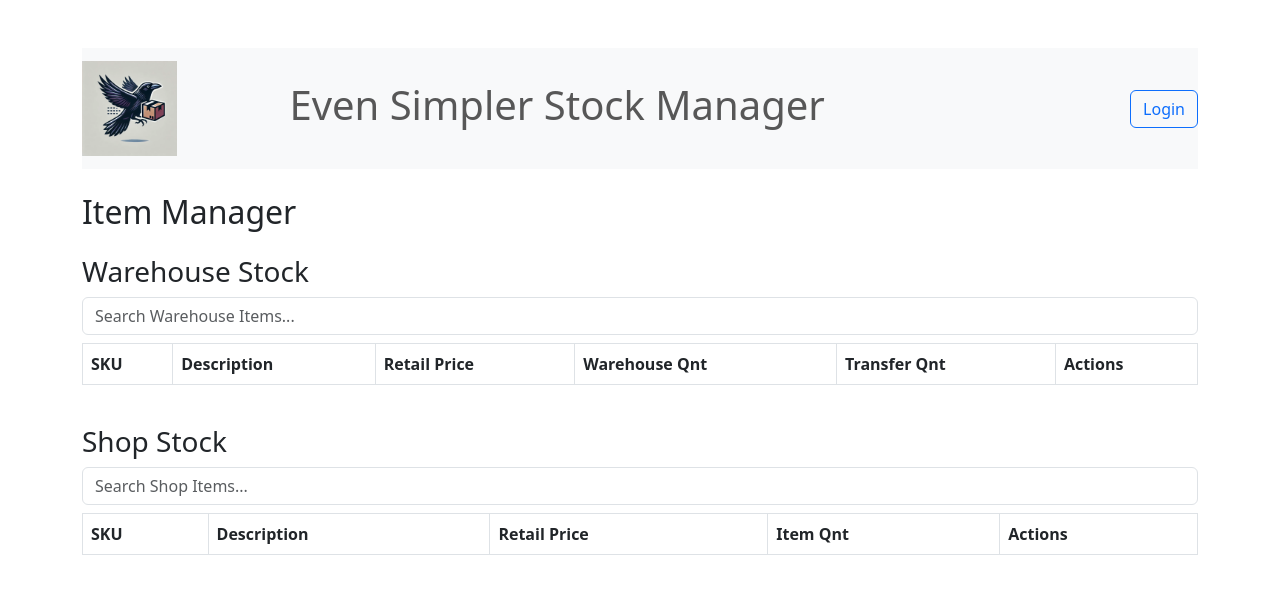
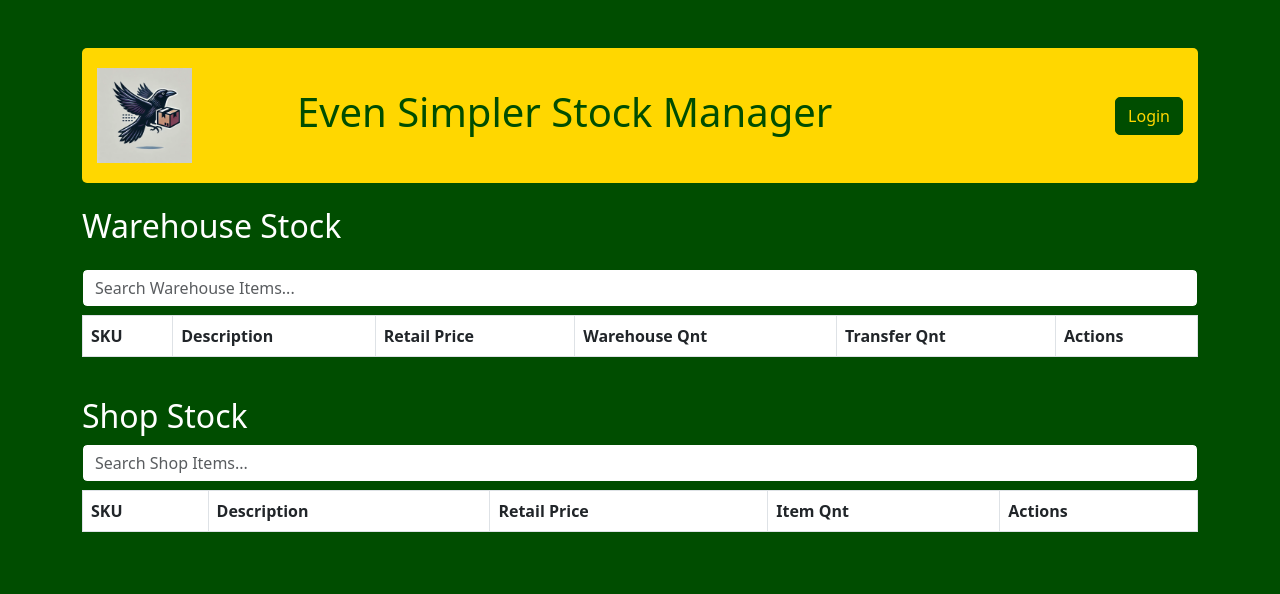
Before and after one commit to ConsciousUniverse/simpler-stock-management, a Django app: page / in a window 1280 px wide. Shown: the top 594 px of the page. Run offline with Django 5.2, Linux system fonts and the light colour scheme; a user stored in the database is signed in; data comes from the database, SQL or seed files in the repository; both versions use the stored data as it was after the commit; lists and menus that the app fills with data are empty.

Commit message:
Add styling.

```diff
--- a/templates/index.html
+++ b/templates/index.html
@@ -8,6 +8,105 @@
     <title>Item Manager</title>
     <link href='https://cdn.jsdelivr.net/npm/bootstrap@5.3.0/dist/css/bootstrap.min.css' rel='stylesheet'>
     <script src='https://code.jquery.com/jquery-3.6.0.min.js'></script>
+    <style>
+        :root {
+            --primary-color: #004d00; /* Darker Green */
+            --secondary-color: #FFD700; /* Gold */
+            --background-color: #004d00; /* Darker Green */
+            --text-color: #ffffff; /* White */
+            --border-radius: 5px; /* Slightly rounded corners */
+        }
+        body {
+            background-color: var(--background-color);
+            color: var(--text-color);
+        }
+        .navbar-light {
+            background-color: var(--secondary-color) !important;
+            padding: 15px;
+            border-radius: var(--border-radius);
+        }
+        .navbar-light .navbar-brand, .navbar-light .navbar-text, .navbar-light .nav-link {
+            color: var(--primary-color) !important;
+        }
+        .btn-outline-primary {
+            color: var(--secondary-color);
+            border-color: var(--secondary-color);
+            border-radius: var(--border-radius);
+        }
+        .btn-outline-primary:hover {
+            background-color: var (--secondary-color);
+            color: var(--primary-color);
+        }
+        .btn-warning {
+            background-color: var(--secondary-color);
+            border-color: var(--secondary-color);
+            color: var(--primary-color);
+            border-radius: var(--border-radius);
+        }
+        .btn-warning:hover {
+            background-color: var(--primary-color);
+            border-color: var(--primary-color);
+            color: var(--secondary-color);
+        }
+        .btn-info {
+            background-color: var(--secondary-color);
+            border-color: var(--secondary-color);
+            color: var(--primary-color);
+            border-radius: var(--border-radius);
+        }
+        .btn-info:hover {
+            background-color: var(--primary-color);
+            border-color: var(--primary-color);
+            color: var(--secondary-color);
+        }
+        .btn-warning#updateModeToggle:hover {
+            background-color: var(--text-color);
+            color: var(--primary-color);
+        }
+        .btn-primary {
+            background-color: var(--secondary-color);
+            border-color: var(--secondary-color);
+            color: var(--primary-color);
+            border-radius: var(--border-radius);
+        }
+        .btn-primary:hover {
+            background-color: var(--primary-color);
+            border-color: var(--primary-color);
+            color: var(--secondary-color);
+        }
+        .btn-outline-primary#authLink {
+            background-color: var(--primary-color);
+            color: var(--secondary-color);
+            border-color: var(--primary-color);
+            border-radius: var(--border-radius);
+        }
+        .btn-outline-primary#authLink:hover {
+            background-color: var(--secondary-color);
+            color: var(--primary-color);
+        }
+        .pagination .page-link {
+            background-color: var(--secondary-color);
+            color: var(--primary-color);
+            border-color: var(--secondary-color);
+            border-radius: var(--border-radius);
+        }
+        .pagination .page-link:hover {
+            background-color: var(--primary-color);
+            color: var(--secondary-color);
+        }
+        .table {
+            color: var(--primary-color);
+            border-radius: var(--border-radius);
+        }
+        .table th, .table td {
+            background-color: var(--text-color);
+            /* border-radius: var(--border-radius); */
+        }
+        .form-control {
+            border-color: var(--primary-color);
+            border-radius: var(--border-radius);
+        }
+    </style>
 </head>
 
 <body class='container mt-5'>
@@ -30,10 +129,9 @@
             </ul>
         </div>
     </nav>
-    <h2 class='mb-4'>Item Manager</h2>
+    <h2 class='mb-4'>Warehouse Stock</h2>
     <div class='row'>
         <div class='col-12 warehouse-stock mb-4'>
-            <h3>Warehouse Stock</h3>
             <div class="d-flex justify-content-between mb-2">
                 <input type="text" id="searchBox1" class="form-control" placeholder="Search Warehouse Items..." onkeyup="fetchItems(1, 1, this.value)">
                 <button id="updateModeToggle" class="btn btn-warning ms-2 d-none" onclick="toggleUpdateMode()"></button>
@@ -54,7 +152,7 @@
             <div id="paginationControls1" class="pagination-controls"></div>
         </div>
         <div class='col-12 shop-stock'>
-            <h3>Shop Stock</h3>
+            <h2>Shop Stock</h2>
             <input type="text" id="searchBox2" class="form-control mb-2" placeholder="Search Shop Items..."
                 onkeyup="fetchItems(2, 1, this.value)">
             <table class='table table-bordered'>
@@ -176,7 +274,7 @@
             }
 
             for (let i = 1; i <= data.total_pages; i++) {
-                paginationHtml += `<li class="page-item ${i === data.current_page ? 'active' : ''}"><a class="page-link" href="#" onclick='fetchItems(${tableNum}, ${i}, $("#searchBox${tableNum}").val(), "${sortColumn}", "${sortOrder}")'>${i}</a></li>`;
+                paginationHtml += `<li class="page-item ${i === data.current_page ? 'active' : ''}"><a class="page-link" href="#" onclick='fetchItems(${tableNum}, ${i}, $("#searchBox${tableNum}).val(), "${sortColumn}", "${sortOrder}")'>${i}</a></li>`;
             }
 
             if (data.next_page_number) {
```
Also changed, not shown: db.sqlite3.
